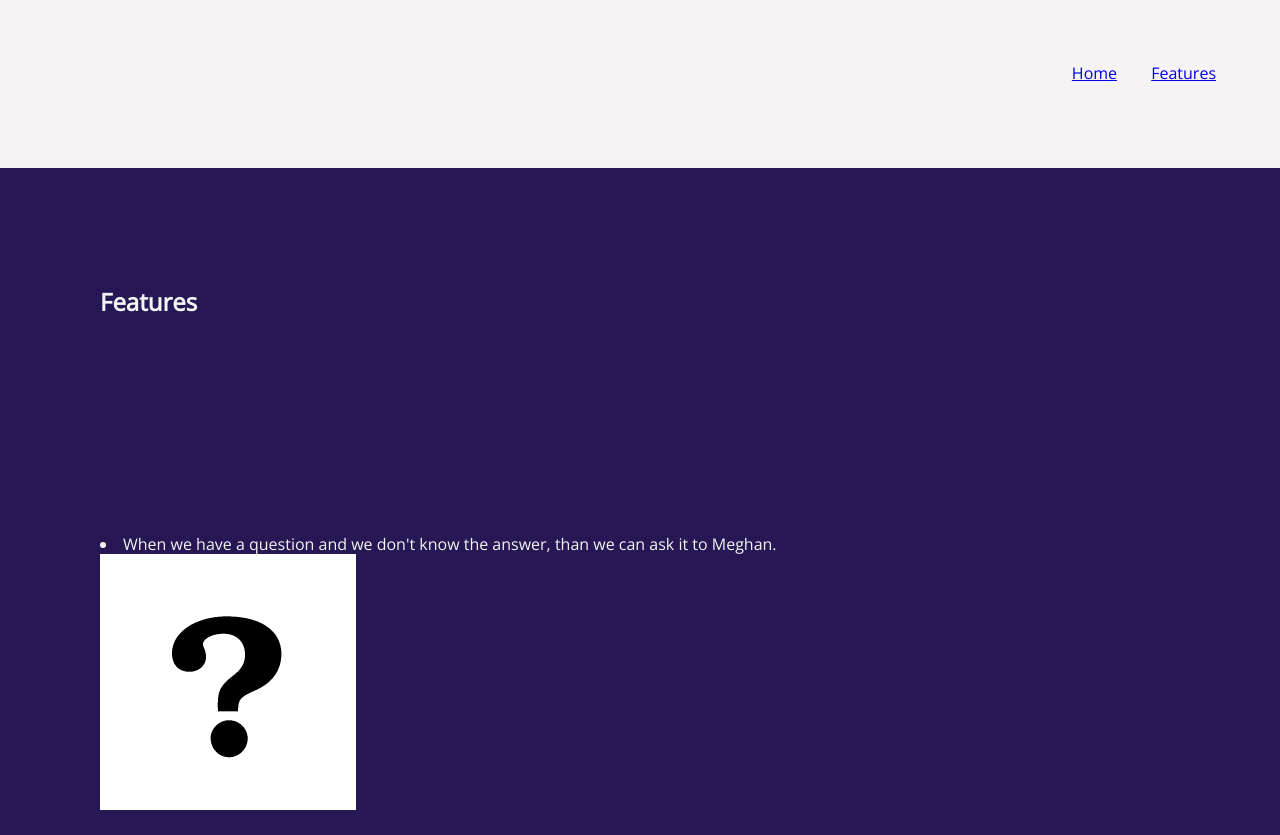
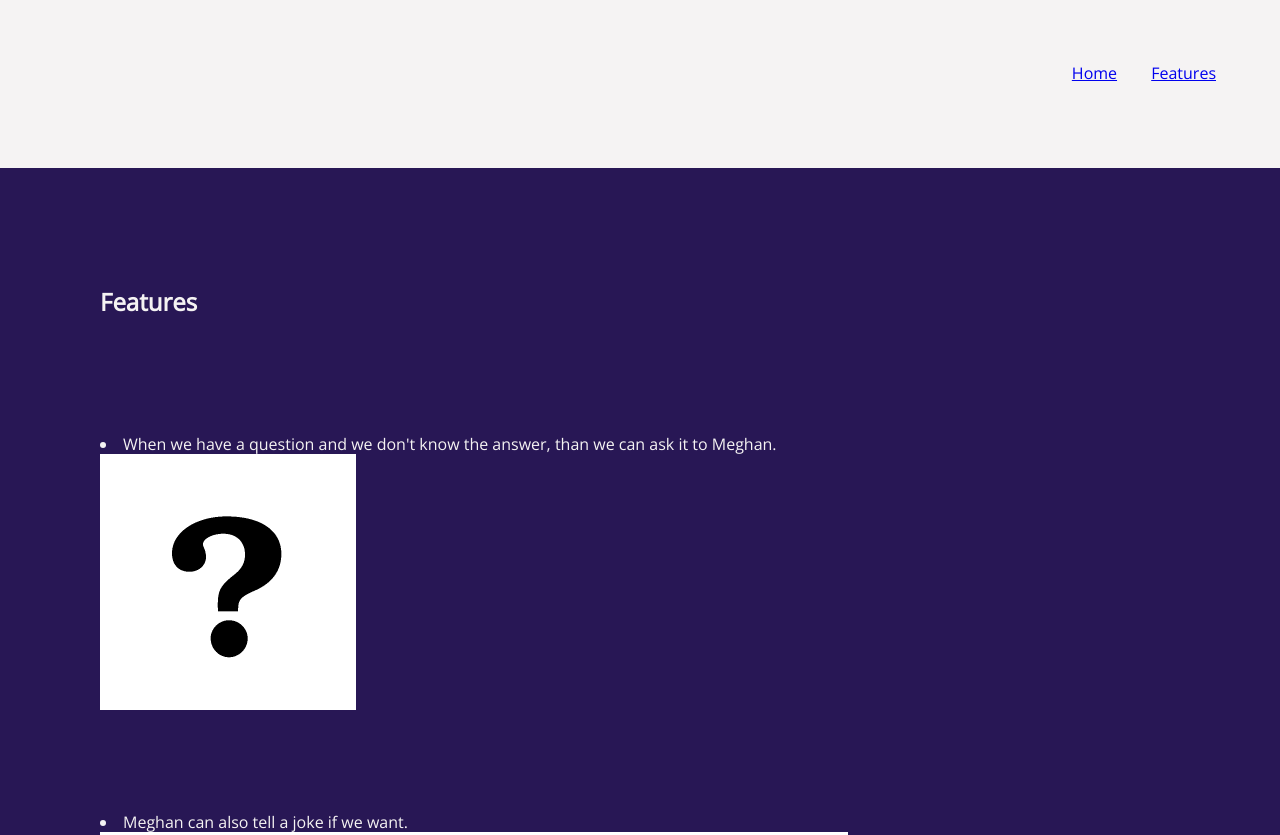
Before and after one commit to haeirene/basic---webtech3-lab1, a plain HTML site: page features.html in a window 1280 px wide. Shown: the top 835 px of the page. Drawn offline with nearby package versions, Linux system fonts and the light colour scheme.

Commit message:
Smaller padding between h2 and div

```diff
--- a/style.css
+++ b/style.css
@@ -29,7 +29,7 @@ footer {
     h1, h2, p, div {
         padding: 100px;
     }
-    h1 {
+    h1, h2, div {
         padding-bottom: 0px;
     }
     p {
```
